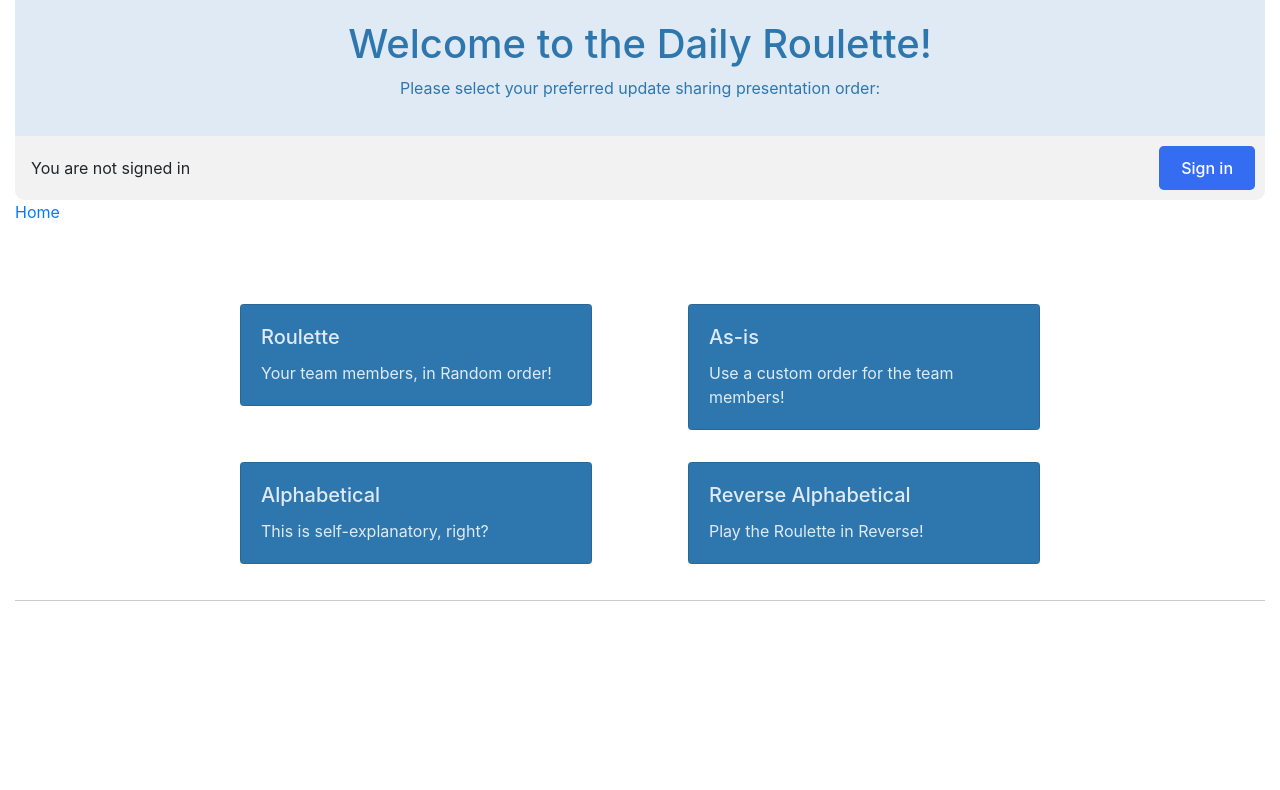
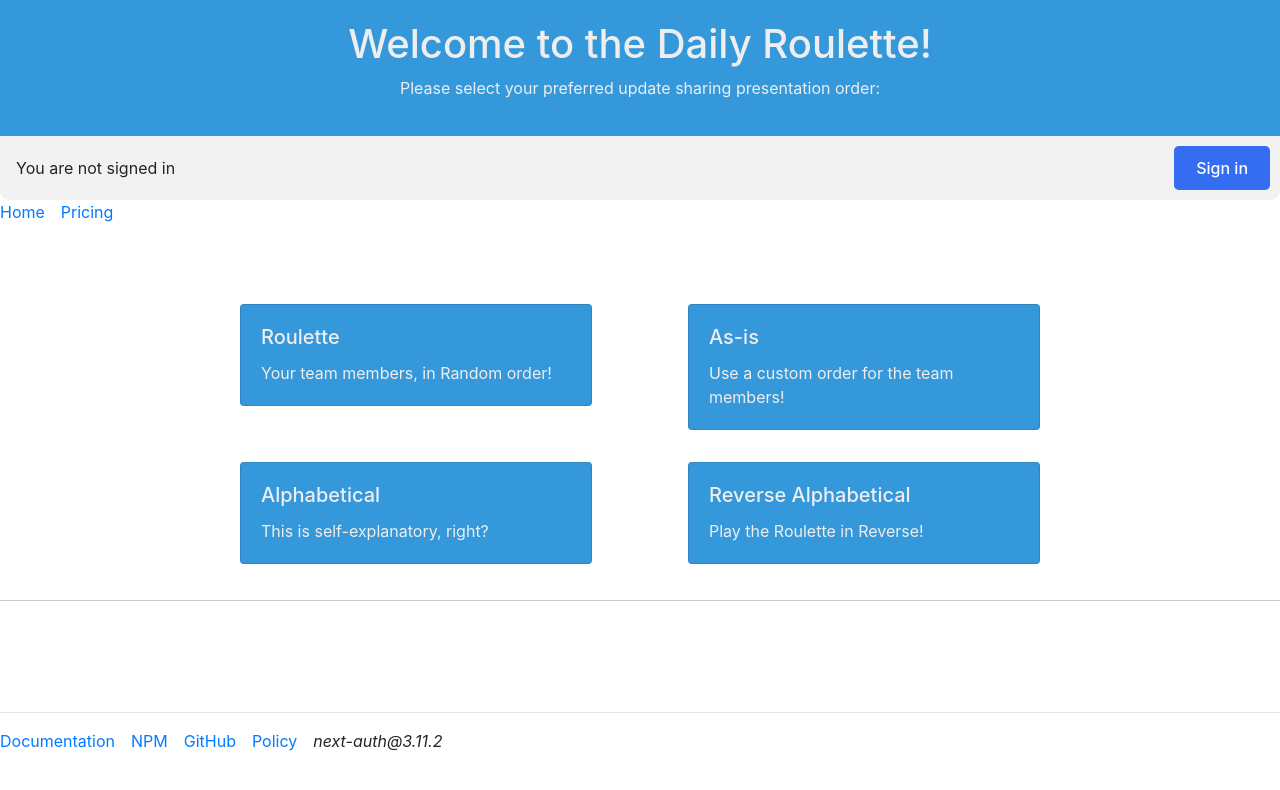
Before and after one commit to separatio/ez-daily, a Next.js app: page / in a window 1280 px wide. Shown: the top 790 px of the page. Built offline with nearby package versions, Linux system fonts and the light colour scheme; no server answers.

Commit message:
Add pricing prototype page
Extract top header

Add Layout to main page

```diff
--- a/components/Header.jsx
+++ b/components/Header.jsx
@@ -3,6 +3,21 @@ import {signIn, signOut, useSession} from 'next-auth/client';
 import styles from '../style/Header.module.css';
 import Head from 'next/head';
 import {Container} from 'react-bootstrap';
+
+const homeHeader = () => {
+  return (<Container
+    fluid
+    className="header"
+  >
+    <h1 className="title">
+        Welcome to the Daily Roulette!
+    </h1>
+
+    <p className="subtitle">
+        Please select your preferred update sharing presentation order:
+    </p>
+  </Container>);
+};
 
 export default function Header({
   title = 'Daily Facilitator',
@@ -17,18 +32,7 @@ export default function Header({
         <meta name="viewport" content="initial-scale=1.0, width=device-width" />
       </Head>
 
-      <Container
-        fluid
-        className="header"
-      >
-        <h1 className="title">
-            Welcome to the Daily Roulette!
-        </h1>
-
-        <p className="subtitle">
-            Please select your preferred update sharing presentation order:
-        </p>
-      </Container>
+      {homeHeader()}
 
       <noscript>
         <style>{`.nojs-show { opacity: 1; top: 0; }`}</style>
@@ -70,6 +74,7 @@ export default function Header({
       <nav>
         <ul className={styles.navItems}>
           <li className={styles.navItem}><Link href="/"><a>Home</a></Link></li>
+          <li className={styles.navItem}><Link href="/pricing"><a>Pricing</a></Link></li>
         </ul>
       </nav>
     </header>
--- a/pages/index.jsx
+++ b/pages/index.jsx
@@ -1,14 +1,9 @@
-import Header from '../components/Header';
+import Layout from '../components/Layout';
 import {Container, Row, Card} from 'react-bootstrap';
 
 export default function Page() {
   return (
-    <Container
-      fluid
-      className="page"
-    >
-      <Header />
-
+    <Layout>
       <Container className="content">
         <Row className="justify-content-md-between">
           <a href="http://localhost:3000">
@@ -94,6 +89,6 @@ export default function Page() {
       </Container>
 
       <footer className="cntr-footer" />
-    </Container>
+    </Layout>
   );
 }
--- /dev/null
+++ b/style/Pricing.module.css
@@ -0,0 +1,43 @@
+.card {
+  background-color: #fff;
+  border: 1px solid #ddd;
+  border-radius: 5px;
+  box-shadow: 1px 1px 10px 1px #ddd;
+  margin-bottom: 1rem;
+	max-width: 300px;
+  padding: 1rem 0;
+  position: relative;
+  width: 100%;
+  text-align: center;
+}
+
+.free {
+  border-top: 6px solid #1abc9c;
+}
+
+.basic {
+  border-top: 6px solid #3498db;
+}
+
+.medium {
+  border-top: 6px solid #9b59b6;
+}
+
+.pro {
+  border-top: 6px solid #f1c40f;
+}
+
+.btnbasic {
+  border: none;
+  background-color: #3498db;
+}
+
+.btnmedium {
+  border: none;
+  background-color: #9b59b6;
+}
+
+.btnpro {
+  border: none;
+  background-color: #f1c40f;
+}
--- a/style/index.css
+++ b/style/index.css
@@ -2,7 +2,7 @@
 @import '~bootstrap/dist/css/bootstrap.min.css';
 
 .title, .subtitle {
-  color: #2E77AE;
+  color: #EEE;
 }
 
 a:hover {
@@ -11,7 +11,7 @@ a:hover {
 
 .header {
   text-align: center;
-  background-color: #E0EAF5;
+  background-color: #3498db;
   padding-top: 20px;
   padding-bottom: 20px;
 }
@@ -22,8 +22,8 @@ a:hover {
 }
 
 .sml-card {
-  background-color: #2E77AE;
-  color: #E0EAF5;
+  background-color: #3498db;
+  color: #EEE;
   width: 22rem;
   margin: 1rem 0;
 }
```
Also changed, not shown: pages/pricing.jsx (added, +159 -0 lines).
